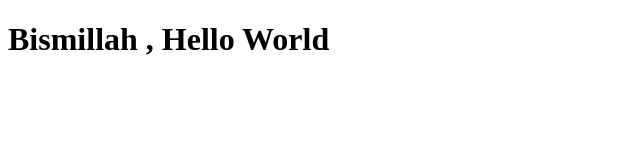
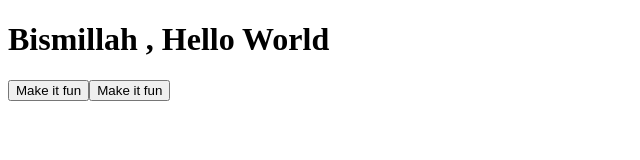
Before and after one commit to ahmadbadrululum/Vue-Fundamental-1, a plain HTML site: page index.html in a window 1280 px wide. Shown: the whole page, without its empty margins (0-640 px from the left). Drawn offline with nearby package versions, Linux system fonts and the light colour scheme.

Commit message:
metode even pada vue js

```diff
--- a/index.html
+++ b/index.html
@@ -8,6 +8,8 @@
 <body>
     <div id="app">
         <h1>Bismillah , {{ message }}</h1>
+        <button @click="makeItFun()"> Make it fun</button>
+        <button v-on:click="makeItFun()"> Make it fun</button>
     </div>
 
 
@@ -19,6 +21,11 @@
                 return {
                     message: 'Hello World',
                 }
+            },
+            methods: {
+                makeItFun() {
+                    this.message = this.message + ' kuyss !!!'
+                }
             }
         }
 
```
